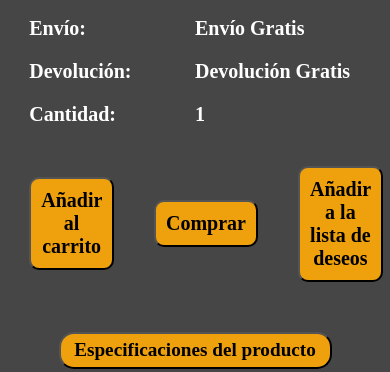
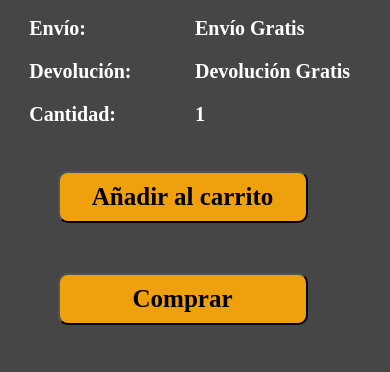
Before and after one commit to Isac-AS/40978-PWM-RWD, a plain HTML site: page concreteProduct.html in a window 390 px wide. Shown: the part 704-1076 px from the top of the page. Drawn offline with nearby package versions, Linux system fonts and the light colour scheme.

Commit message:
Concrete Product Responsive

```diff
--- a/concreteProduct.css
+++ b/concreteProduct.css
@@ -58,16 +58,25 @@
     flex: 50%;
 }
 
-#productInfo .auxContainer .button {
+#actionButtons {
+    display: flex;
+    flex-flow: row nowrap;
+    align-items: center;
+    font-weight: bold;
+    margin-top: 0.5em;
+    margin-bottom: 0.5em;
+}
+
+#productInfo #actionButtons button {
     flex: 33%;
-    font-size: 1.5em;
+    font-size: 1.25em;
     align-self: center;
     width: 10em;
     height: 100%;
     background-color: #EEA10C;
     text-align: center;
     padding: 10px;
-    margin: 1em 2em 2em 0;
+    margin: 1em 1em 1em 0;
     font-weight: bold;
     color: black;
     border-radius: 10px;
@@ -207,6 +216,11 @@
 }
 
 @media (max-width: 768px) {
+
+    .concreteProductContentContainer {
+        font-size: 1em;
+    }
+
     #productView {
         flex-flow: column nowrap;
     }
@@ -221,10 +235,12 @@
 
     #actionButtons {
         flex-flow: column nowrap;
+
     }
 
-    #productInfo .auxContainer .button {
-        font-size: 1em;
+    #actionButtons button {
+        font-size: 0.8em;
+        width: 60%;
     }
 
     #selectionButtons {
@@ -239,6 +255,10 @@
     }
 
     #specs {
-        font-size: 1em;
+        flex-flow: column nowrap;
+    }
+
+    #specs .leftHandBoldTag{
+        margin-top: 1.5em;
     }
 }
--- a/concreteProduct.html
+++ b/concreteProduct.html
@@ -60,14 +60,14 @@
                 <u class="leftHandBoldTag">Cantidad:</u>
                 <u>1</u>
             </div>
-            <div class="auxContainer" id="actionButtons">
-                <button class="button">
+            <div id="actionButtons">
+                <button>
                     Añadir al carrito
                 </button>
-                <button class="button">
+                <button>
                     Comprar
                 </button>
-                <button class="button">
+                <button>
                     Añadir a la lista de deseos
                 </button>
             </div>
```
